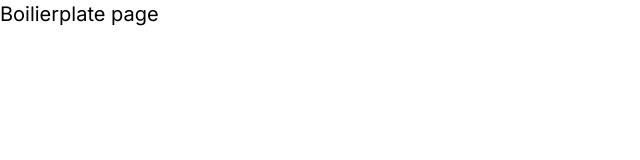
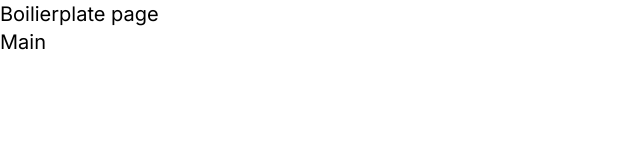
Before and after one commit to rafaelgcaldas/bolierplate-nextjs, a Next.js app: page / in a window 1280 px wide. Shown: the top 160 px of the page, without its empty margins (0-640 px from the left). Built offline with nearby package versions, Linux system fonts and the light colour scheme.

Commit message:
test: test app page

```diff
--- a/package.json
+++ b/package.json
@@ -7,7 +7,7 @@
     "build": "next build",
     "start": "next start",
     "test": "jest --passWithNoTests --maxWorkers=50%",
-    "test:watch": "jest --watch --maxWorkers=25%",
+    "test:watch": "jest --watch",
     "test:ci": "jest --runInBand",
     "lint": "next lint",
     "prepare": "husky"
@@ -18,6 +18,7 @@
     "react-dom": "^18"
   },
   "devDependencies": {
+    "@testing-library/dom": "^10.4.0",
     "@testing-library/jest-dom": "^6.4.8",
     "@testing-library/react": "^16.0.0",
     "@testing-library/user-event": "^14.5.2",
--- /dev/null
+++ b/src/app/components/main/main.tsx
@@ -0,0 +1,7 @@
+export function Main() {
+  return (
+    <main>
+      <h1>Main</h1>
+    </main>
+  )
+}
--- /dev/null
+++ b/src/app/components/main/test.tsx
@@ -0,0 +1,13 @@
+import { render, screen } from '@testing-library/react'
+
+import { Main } from './main'
+
+describe('<Main />', () => {
+  it('should render the reading', () => {
+    render(<Main />)
+
+    const heading = screen.getByRole('heading', { level: 1 })
+
+    expect(heading).toBeInTheDocument()
+  })
+})
--- a/src/app/page.tsx
+++ b/src/app/page.tsx
@@ -1,7 +1,10 @@
+import { Main } from './components/main/main'
+
 export default function Home() {
   return (
     <main className="text-xl">
       <h1>Boilierplate page</h1>
+      <Main />
     </main>
   )
 }
```
Also changed, not shown: tsconfig.json (+9 -1 lines), 1 other file (tests, documents, lock files or other folders).
